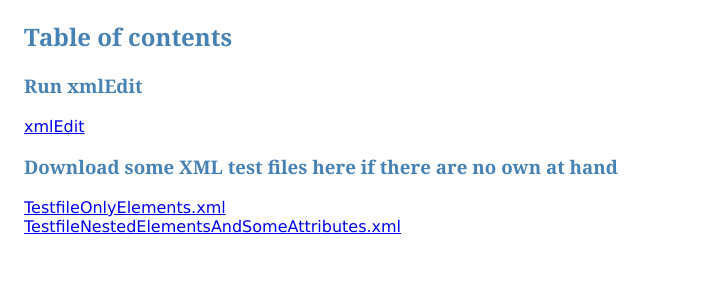
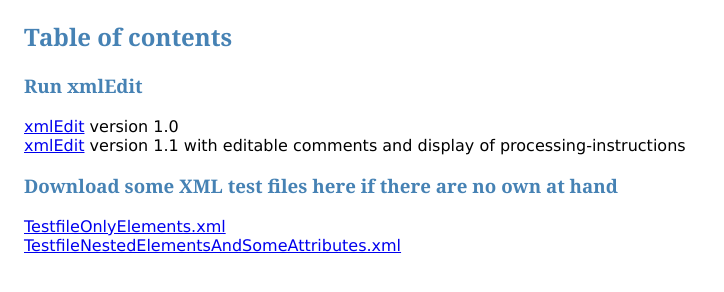
Before and after one commit to AndreasHeese/xmlEdit, a plain HTML site: page docs/index.html in a window 1280 px wide. Shown: the whole page, without its empty margins (0-724 px from the left). Drawn offline with Linux system fonts and the light colour scheme.

Commit message:
Update index.html

```diff
--- a/docs/index.html
+++ b/docs/index.html
@@ -13,7 +13,8 @@
 	<body>
 		<h2>Table of contents</h2>
 		<h3>Run xmlEdit</h3>
-		<div><a href="https://andreasheese.github.io/xmlEdit/xmlEdit.html">xmlEdit</a></div>
+		<div><a href="https://andreasheese.github.io/xmlEdit/xmlEdit.html">xmlEdit</a> version 1.0</div>
+		<div><a href="https://andreasheese.github.io/xmlEdit/xmlEdit.html">xmlEdit</a> version 1.1 with editable comments and display of processing-instructions</div>
 		<h3>Download some XML test files here if there are no own at hand</h3>
 		<div><a href="https://andreasheese.github.io/xmlEdit/testfiles/TestfileOnlyElements.xml" download="TestfileOnlyElements.xml">TestfileOnlyElements.xml</a></div>
 		<div><a href="https://andreasheese.github.io/xmlEdit/testfiles/TestfileNestedElementsAndSomeAttributes.xml" download="TestfileNestedElementsAndSomeAttributes.xml">TestfileNestedElementsAndSomeAttributes.xml</a></div>
```
